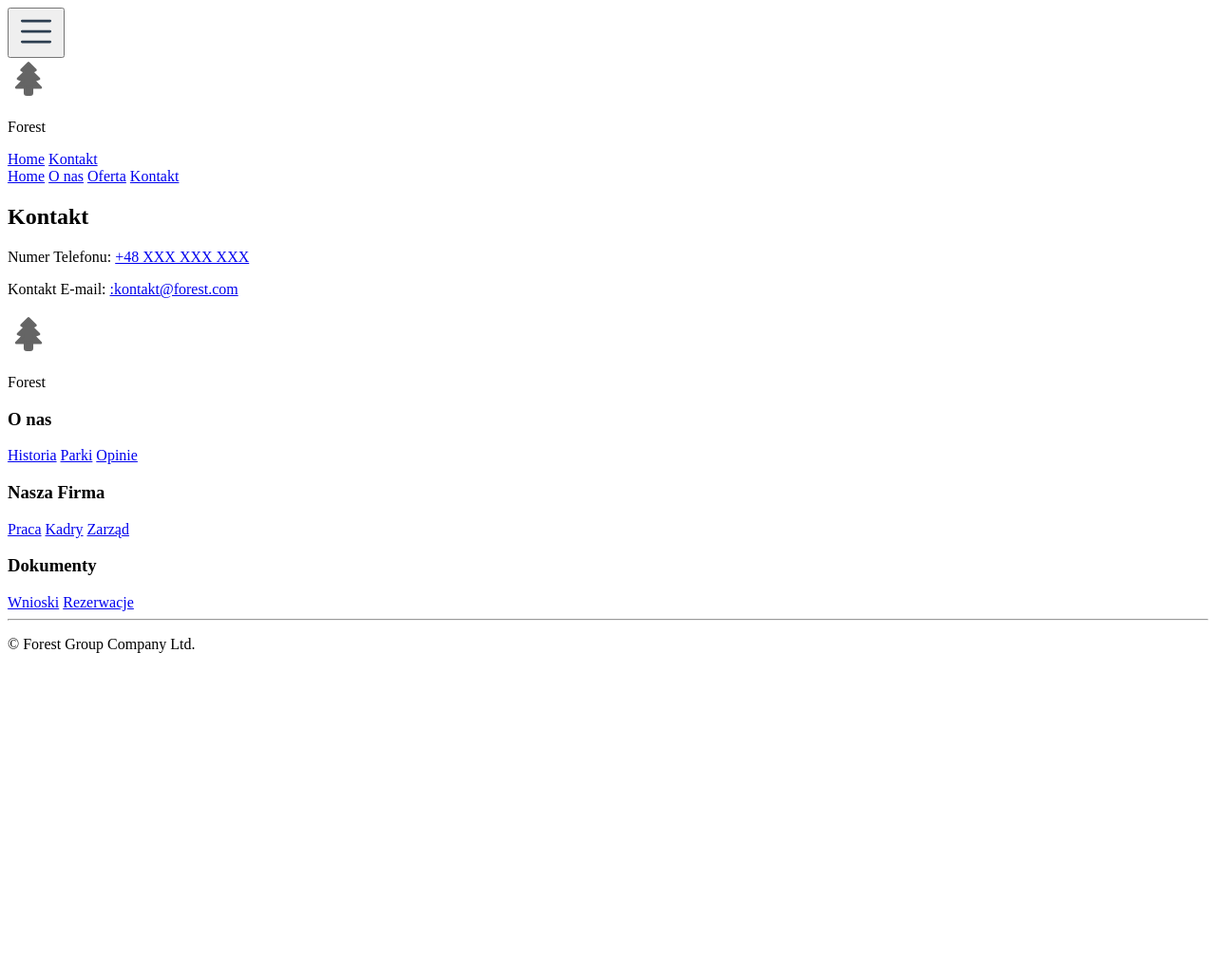
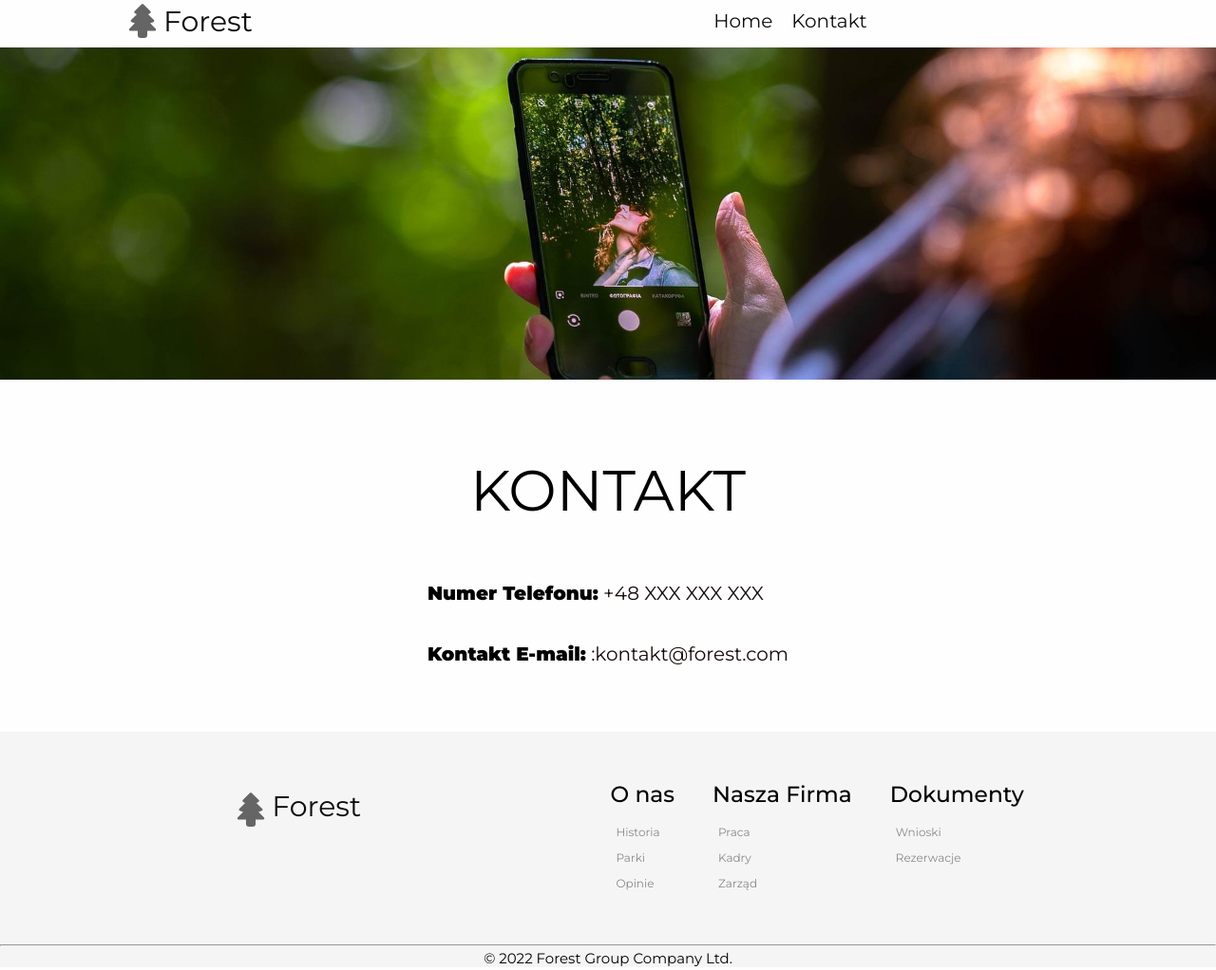
Before and after one commit to Majzerek/Forest, a website: page contact.html in a window 1280 px wide. Shown: the whole page at 95% size. Before the commit the page ends 800 px from the top, so only its background shows below. Drawn offline with nearby package versions, Linux system fonts and the light colour scheme; the site is published under a folder, as on GitHub Pages, so addresses that start at the root find nothing.

Commit message:
contact page

```diff
--- a/contact.html
+++ b/contact.html
@@ -5,12 +5,12 @@
     <meta charset="UTF-8">
     <meta http-equiv="X-UA-Compatible" content="IE=edge">
     <meta name="viewport" content="width=device-width, initial-scale=1.0">
-    <title>Document</title>
+    <title>Kontakt</title>
     <link rel="preconnect" href="https://fonts.googleapis.com">
 <link rel="preconnect" href="https://fonts.gstatic.com" crossorigin>
 <link href="https://fonts.googleapis.com/css2?family=Montserrat:wght@300;400;500;900&display=swap" rel="stylesheet">
 <link rel="stylesheet" href="https://unpkg.com/@tabler/icons@latest/iconfont/tabler-icons.min.css">
-    <link rel="stylesheet" href="/dist/css/style.min.css">
+    <link rel="stylesheet" href="./dist/css/style.min.css">
 </head>
 
 <body>
@@ -52,7 +52,8 @@
         <a href="contact.html" class="nav__item ">Kontakt</a>
     </div>
 </div>
-    <div class="wrpper"> <div class="contact-bg"></div>
+    <div class="wrpper">
+        <div class="contact-bg"></div>
         <div class="contact" id="contact">
             <div class="contact-title title">
                 <h2>Kontakt</h2>
@@ -60,7 +61,8 @@
             <div class="contact-items">
                 <div class="contact-item">
                     <p class="icon"><span>Numer Telefonu:</span> <a href="tel:+48 XXX XXX XXX">+48 XXX XXX XXX</a> </p>
-                    <p class="icon"><span>Kontakt E-mail:</span> <a href="mailto:kontakt@forest.com">:kontakt@forest.com</a></p>
+                    <p class="icon"><span>Kontakt E-mail:</span> <a
+                            href="mailto:kontakt@forest.com">:kontakt@forest.com</a></p>
                 </div>
                 <div class="contact-item"></div>
             </div>
@@ -113,7 +115,7 @@
     </div>
 
 </footer>
-    <script src="/dist/js/main.mini.js"></script>
+    <script src="./dist/js/main.mini.js"></script>
 </body>
 
 </html>
```
Also changed, not shown: offers.html (+6 -3 lines).
